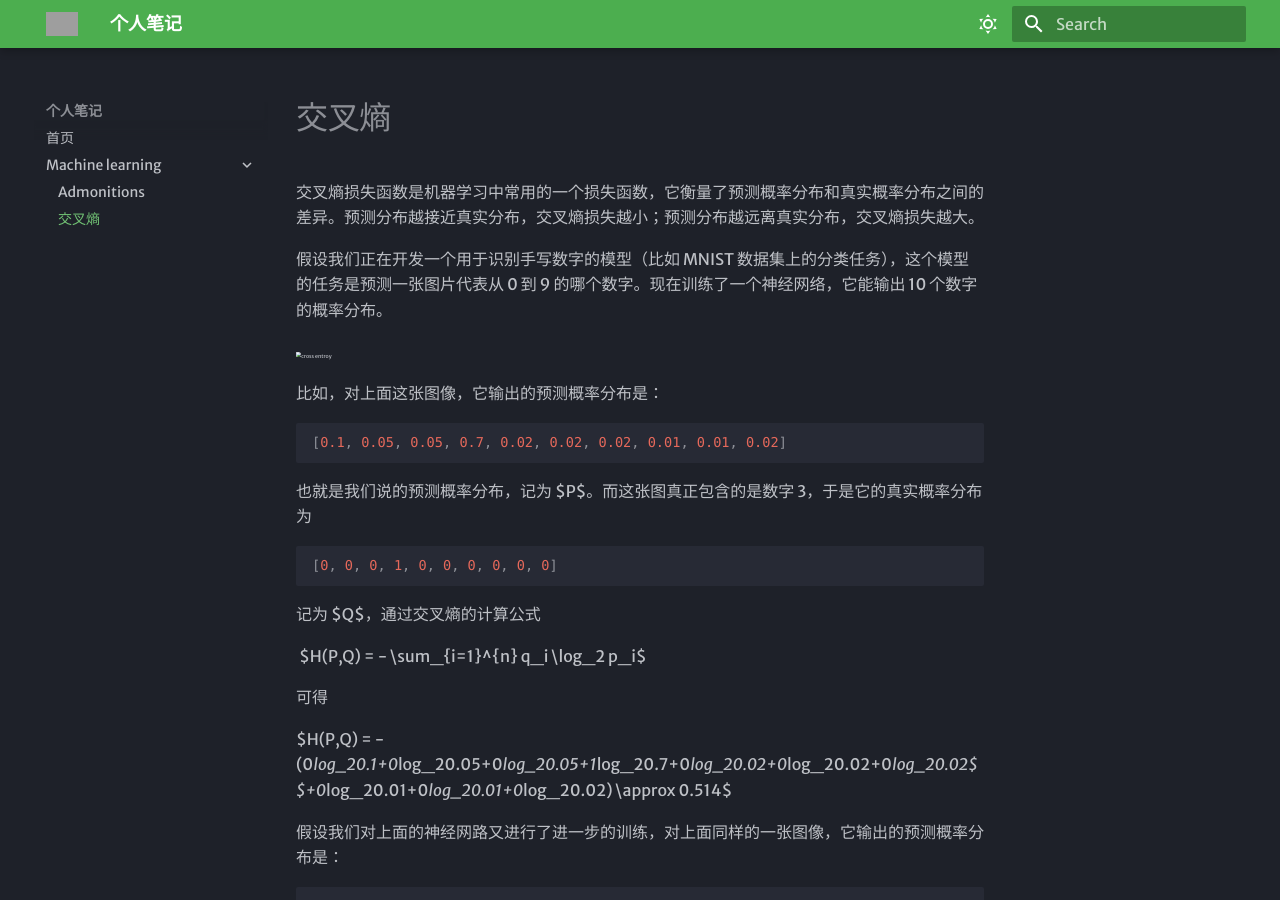
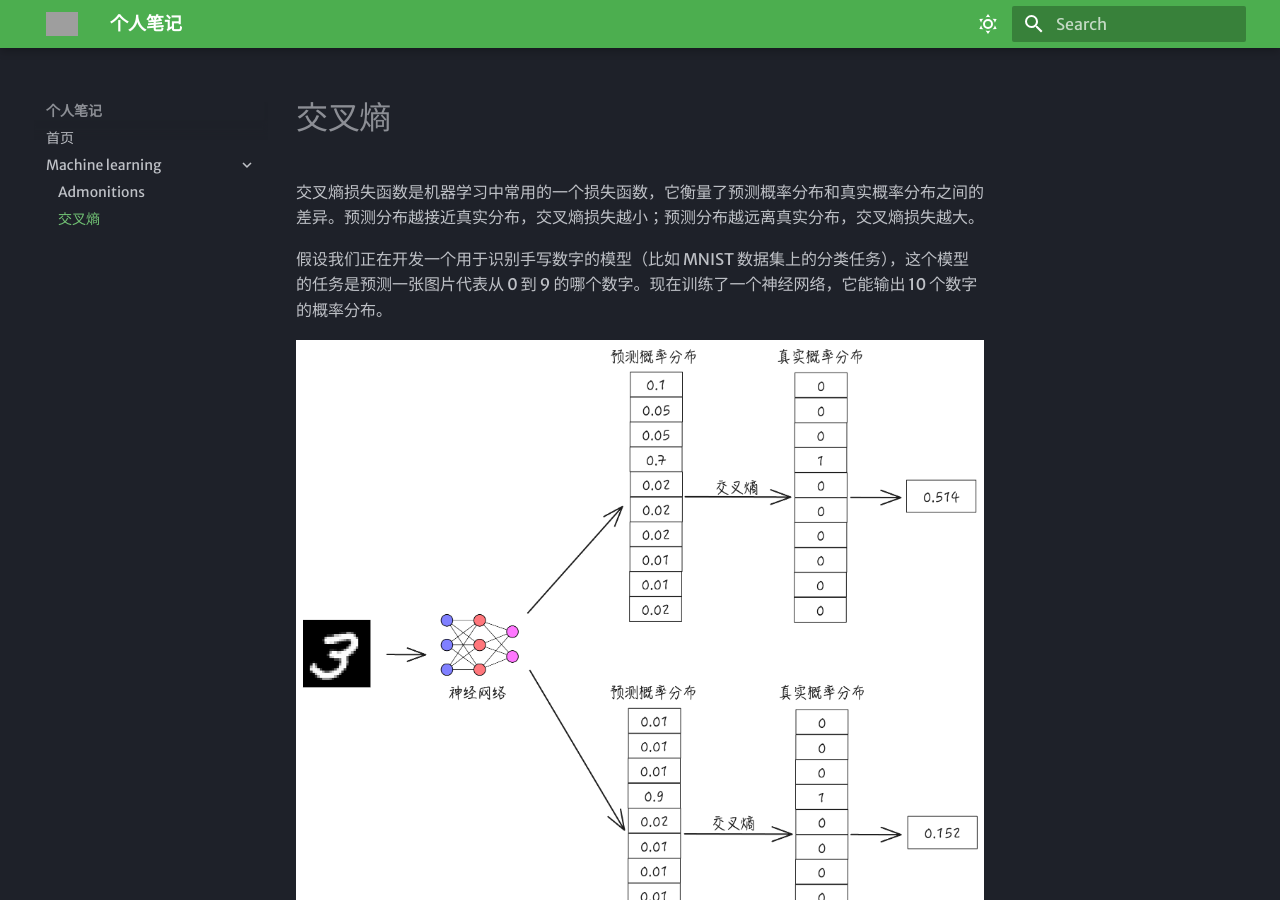
Before and after one commit to songw/my_blog, an MkDocs documentation site: the page built from docs/machine_learning/交叉熵.md, in a window 1280 px wide and 900 px high. Built offline with MkDocs 1.6.1 and Material for MkDocs 9.7.7, drawn with Linux system fonts in a browser that asks for light colours; some web fonts are replaced; grey boxes are pictures that could not be loaded.

Commit message:
交叉熵

```diff
--- a/docs/machine_learning/交叉熵.md
+++ b/docs/machine_learning/交叉熵.md
@@ -2,7 +2,7 @@
 
 假设我们正在开发一个用于识别手写数字的模型（比如 MNIST 数据集上的分类任务），这个模型的任务是预测一张图片代表从 0 到 9 的哪个数字。现在训练了一个神经网络，它能输出 10 个数字的概率分布。
 
-<img src="../assets/image-20250531101040854.png" alt="cross entroy" style="zoom: 33%;" />
+![cross entropy](../assets/image-20250531101040854.png)
 
 比如，对上面这张图像，它输出的预测概率分布是：
 
```
